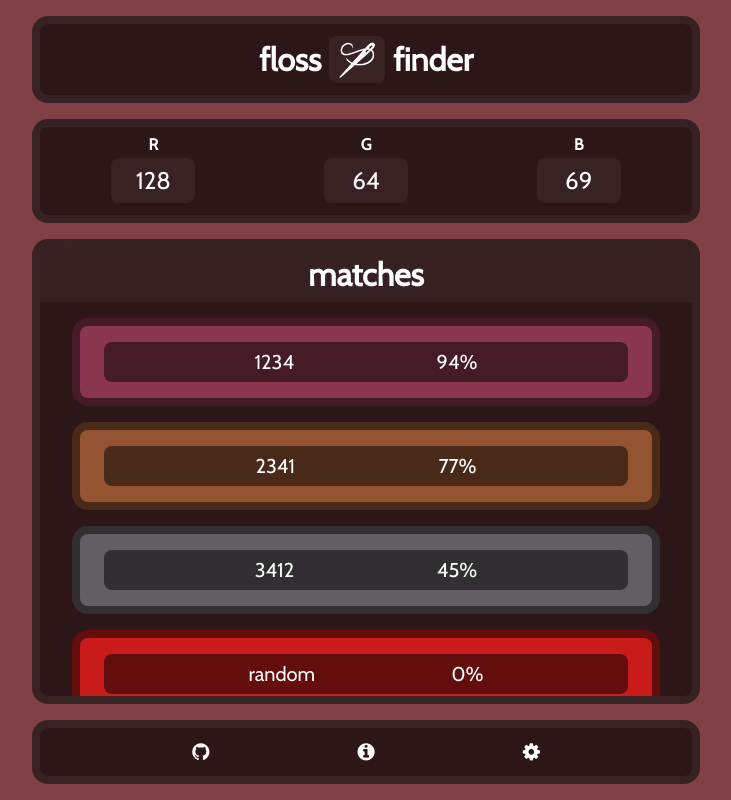
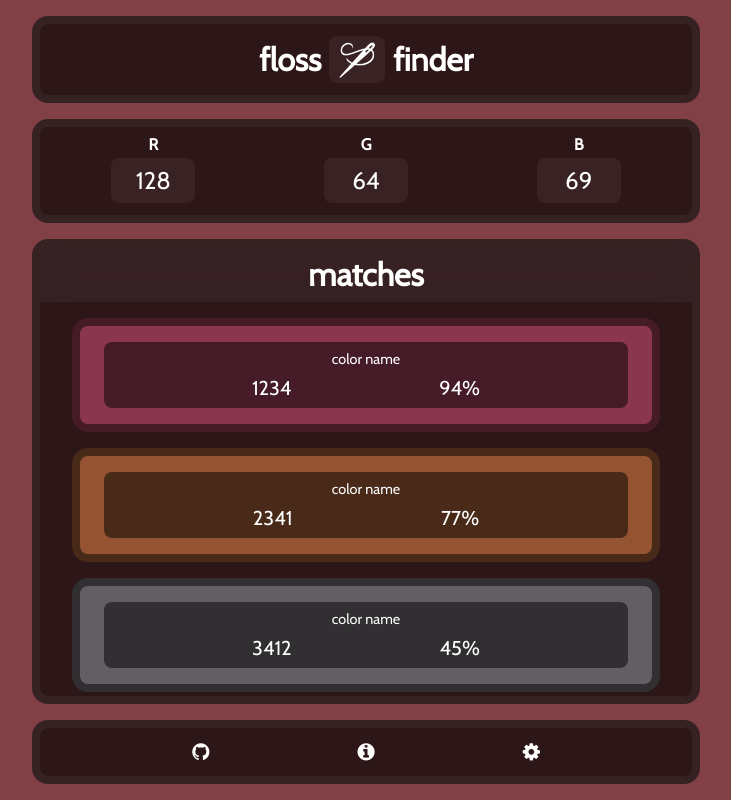
Before and after one commit to thomas-cleary/floss-finder, a React (Create React App) app: page / in a window 1280 px wide. Shown: the whole page, without its empty margins (274-1005 px from the left). Built offline with nearby package versions, Linux system fonts and the light colour scheme.

Commit message:
Add color name to ColorMatch component

```diff
--- a/src/components/ColorMatch/index.css
+++ b/src/components/ColorMatch/index.css
@@ -20,11 +20,12 @@
 
 .color-match-info {
   display: flex;
+  flex-direction: column;
   flex-wrap: wrap;
+
+  gap: 8px;
+
   flex: 1;
-
-  justify-content: space-evenly;
-  align-items: center;
 
   font-size: 1.25rem;
 
@@ -36,3 +37,16 @@
 
   background-color: rgba(0, 0, 0, 0.5);
 }
+
+.info-heading {
+  text-align: center;
+  font-size: 0.9rem;
+}
+
+.info {
+  display: flex;
+  flex-wrap: wrap;
+  justify-content: space-evenly;
+
+  gap: 8px;
+}
--- a/src/components/ColorMatch/index.js
+++ b/src/components/ColorMatch/index.js
@@ -7,8 +7,11 @@ const ColorMatch = (props) => {
       style={{ backgroundColor: props.matchedColor }}
     >
       <div className="color-match-info">
-        <p>{props.dmcCode}</p>
-        <p>{props.similarity}%</p>
+        <p className="info-heading">{props.colorName}</p>
+        <div className="info">
+          <p className="info">{props.dmcCode}</p>
+          <p className="info">{props.similarity}%</p>
+        </div>
       </div>
     </div>
   );
--- a/src/components/ColorMatchList/index.js
+++ b/src/components/ColorMatchList/index.js
@@ -21,6 +21,7 @@ const ColorMatchList = ({ red, green, blue, inputColor }) => {
           )}
           dmcCode="random"
           similarity="0"
+          colorName="random color name"
         />
       );
     }
@@ -39,6 +40,7 @@ const ColorMatchList = ({ red, green, blue, inputColor }) => {
         )}
         dmcCode="1234"
         similarity="94"
+        colorName="color name"
       />
       <ColorMatch
         matchedColor={rgbToHex(
@@ -48,6 +50,7 @@ const ColorMatchList = ({ red, green, blue, inputColor }) => {
         )}
         dmcCode="2341"
         similarity="77"
+        colorName="color name"
       />
       <ColorMatch
         matchedColor={rgbToHex(
@@ -57,6 +60,7 @@ const ColorMatchList = ({ red, green, blue, inputColor }) => {
         )}
         dmcCode="3412"
         similarity="45"
+        colorName="color name"
       />
       {getRandomMatches(100)}
     </div>
```
Also changed, not shown: 1 other file (tests, documents, lock files or other folders).
